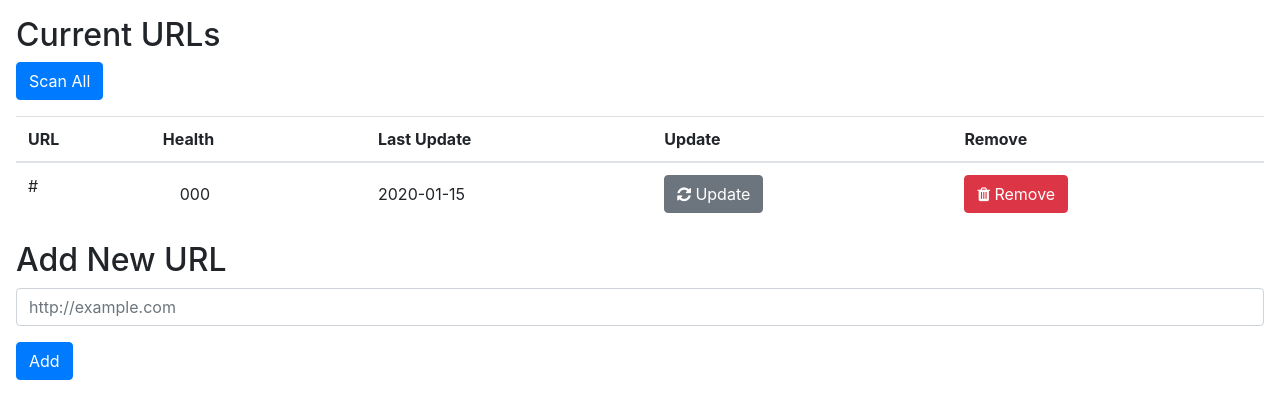
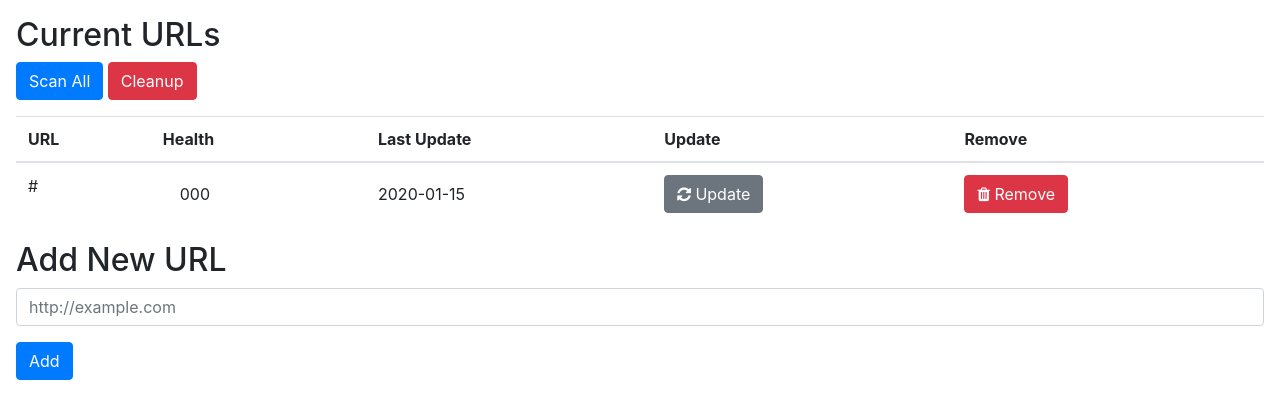
Before and after one commit to mmarcotte/url-scanner, a Flask app: template templates/index.html in a window 1280 px wide. Shown: the top 419 px of the page. Run offline with Flask 2, Linux system fonts and the light colour scheme; the template is opened without the code that fills it: most values are stand-ins (such as "Sample title", 1, 10 or a date in 2020); some libraries are stand-ins or nearby versions.

Commit message:
added a button to clean up the health checks database

```diff
--- a/app.py
+++ b/app.py
@@ -1,3 +1,10 @@
+#
+# @todo
+# - give api routes perhaps some parameters (like what fields for the status report)
+#
+#
+#
+
 import os
 import requests
 from requests.exceptions import ConnectionError
@@ -38,9 +45,7 @@ def scan(id):
         return jsonify({"error": "Could not locate URL"}), 422
 
     # make the call, and supply a friendly user agent
-    headers = {
-        'User-Agent': 'My User Agent 1.0'
-    }
+    headers = { 'User-Agent': 'My User Agent 1.0' }
     try:
         res = requests.get(row.url, headers=headers, allow_redirects=False) # allow_redirects=False to catch 30x status_codes
     except ConnectionError as errc:
@@ -58,11 +63,11 @@ def scan(id):
 
 
     # save the status update for the history
-    db.execute('INSERT INTO health_checks (tstamp, status_code, headers, url_id) VALUES (NOW(), :status_code, :headers, :url_id)', {
-        "status_code": res.status_code,
-        "headers": json.dumps(dict(res.headers)),
-        "url_id": id
-    })
+    # db.execute('INSERT INTO health_checks (tstamp, status_code, headers, url_id) VALUES (NOW(), :status_code, :headers, :url_id)', {
+    #     "status_code": res.status_code,
+    #     "headers": json.dumps(dict(res.headers)),
+    #     "url_id": id
+    # })
 
     # update our urls table with the latest
     db.execute('UPDATE urls SET status_code = :status_code, headers = :headers, last_update = NOW() WHERE id = :id', {
@@ -129,6 +134,14 @@ def install():
     # run the commands
     return render_template("install.html", sqlCommands=sqlCommands)
 
+@app.route('/api/cleanup', methods=["DELETE"])
+def cleanup():
+    sql = 'TRUNCATE health_checks'
+    db.execute(sql)
+    db.commit()
+    return jsonify({"message":"Health Checks database has been purged"})
+
+
 # re-usable query for getting all of the URLS
 def get_urls():
     # do not understand why this requires three quotes :(
--- a/static/js/scanner.js
+++ b/static/js/scanner.js
@@ -12,6 +12,8 @@ document.addEventListener("DOMContentLoaded", function(){
             checkHealth(e.target.dataset.id)
       });
     }
+
+    document.getElementById('button-cleanup').addEventListener('click', cleanupDatabase)
 
     document.getElementById('scan-all').addEventListener('click', function(e) {
         e.preventDefault()
@@ -140,3 +142,23 @@ function checkHealth(id) {
             document.getElementById('row-' + id).className = 'ready'
         })
 }
+
+function updateMessage(message) {
+    var messageBox = document.getElementById('message-box')
+    messageBox.classList.add('active')
+    messageBox.innerHTML = message
+}
+function cleanupDatabase(e) {
+    e.preventDefault() // don't submit any forms now...
+
+    if(!confirm('Are you sure you want to remove all of the records from the health_checks table?'))
+        return
+
+    fetch(`${apiUrl}/cleanup?confirmed=1`, { method: 'DELETE'})
+        .then(result => result.json())
+        .then(data => {
+            updateMessage(data.message)
+            console.log(data)
+        })
+        .catch(err => console.log(err))
+}
--- a/templates/index.html
+++ b/templates/index.html
@@ -5,13 +5,16 @@
 <h2>Current URLs</h2>
 
 
-<div class="alert alert-primary {% if message %}active{% endif %}" role="alert">
+<div id="message-box" class="alert alert-primary {% if message %}active{% endif %}" role="alert">
     {{ message }}
 </div>
 
 <div class="form-group">
     <button id="scan-all" class="btn btn-primary">
         Scan All
+    </button>
+    <button id="button-cleanup" class="btn btn-danger">
+        Cleanup
     </button>
 </div>
 
```
